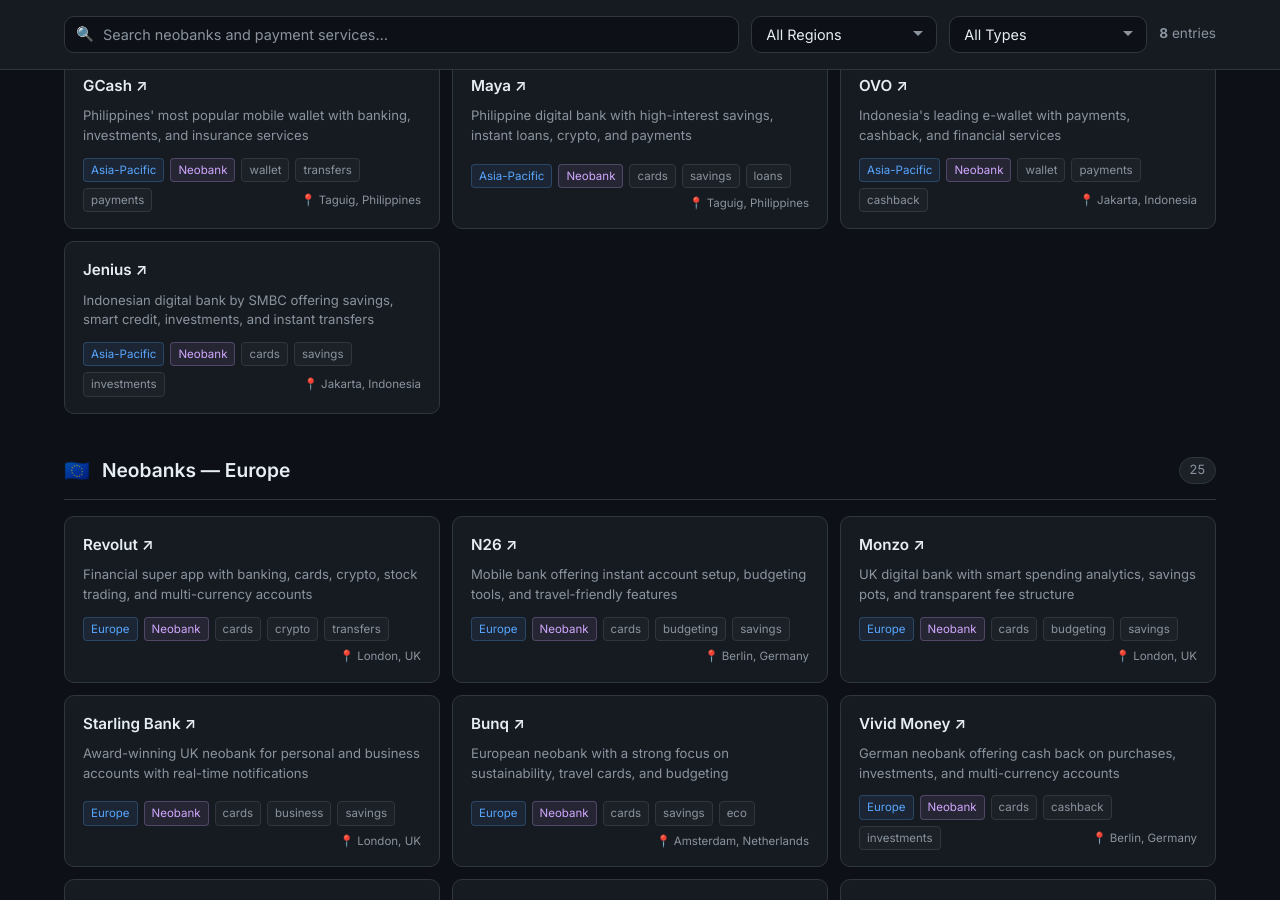
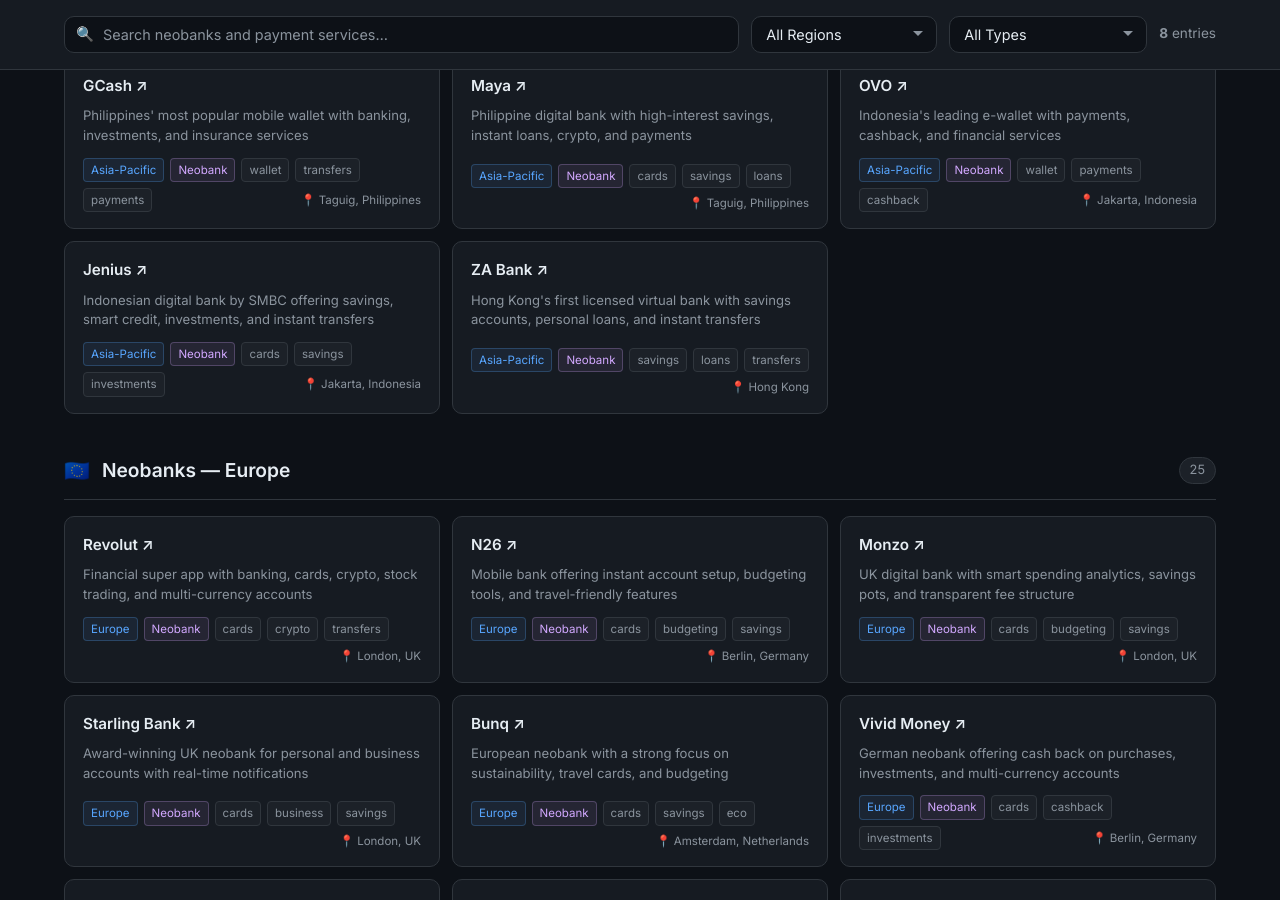
Before and after one commit to ittermit/awesome-neobanks, a Jekyll site: the page built from index.html, in a window 1280 px wide and 900 px high, scrolled down 2438 px. Built offline with Jekyll 4.4.1, drawn with Linux system fonts in a browser that asks for light colours; some of the changed text lies outside the part shown.

Commit message:
add ZA Bank to Asia-Pacific

```diff
--- a/_data/neobanks.yml
+++ b/_data/neobanks.yml
@@ -556,6 +556,15 @@
   founded: 2016
   hq: "Jakarta, Indonesia"
 
+- name: ZA Bank
+  url: https://za.bank
+  description: "Hong Kong's first licensed virtual bank with savings accounts, personal loans, and instant transfers"
+  region: Asia-Pacific
+  countries: [HK]
+  tags: [savings, loans, transfers, cards, virtual-bank]
+  founded: 2019
+  hq: "Hong Kong"
+
 ## Middle East & Africa
 
 - name: Wio Bank
```
Also changed, not shown: README.md.
